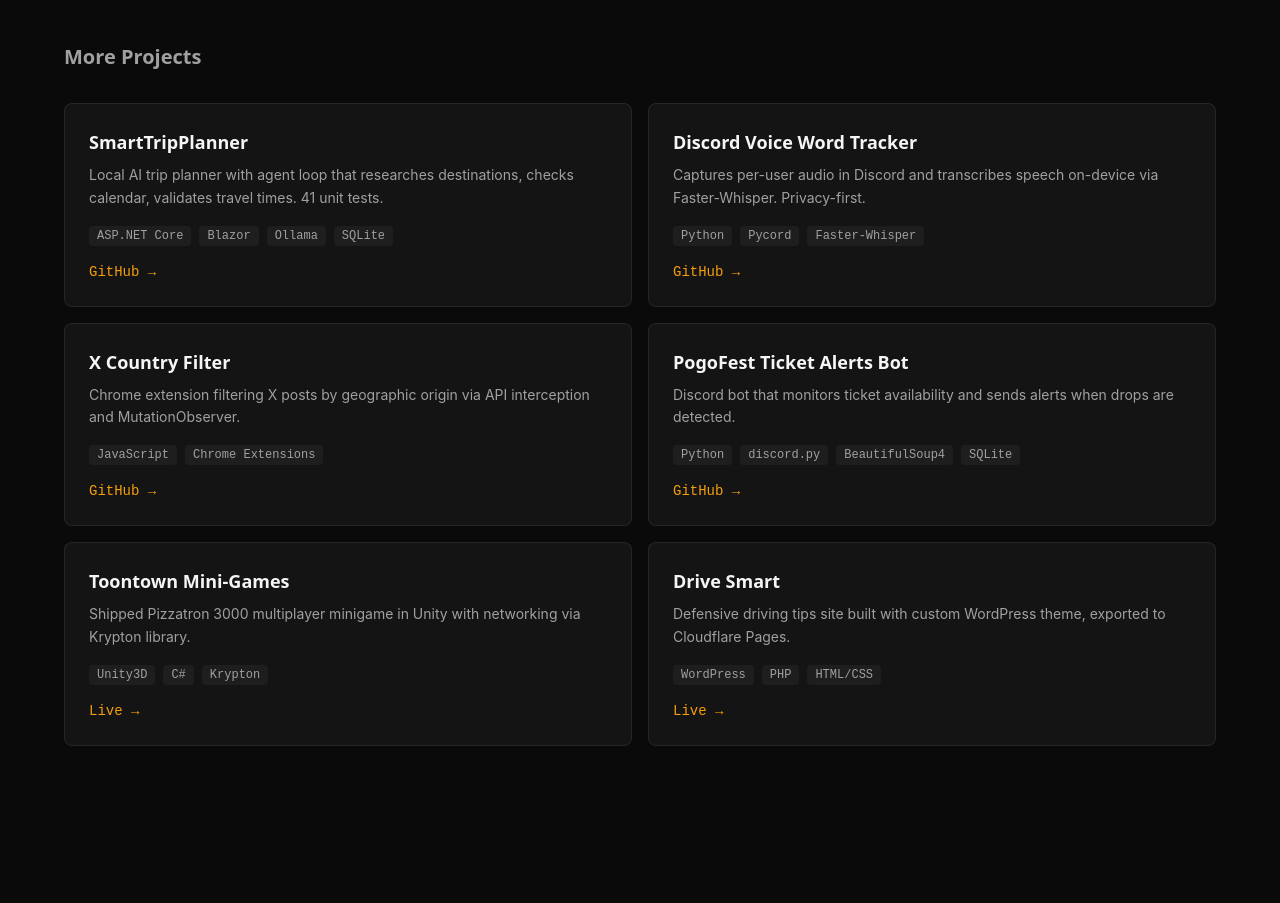
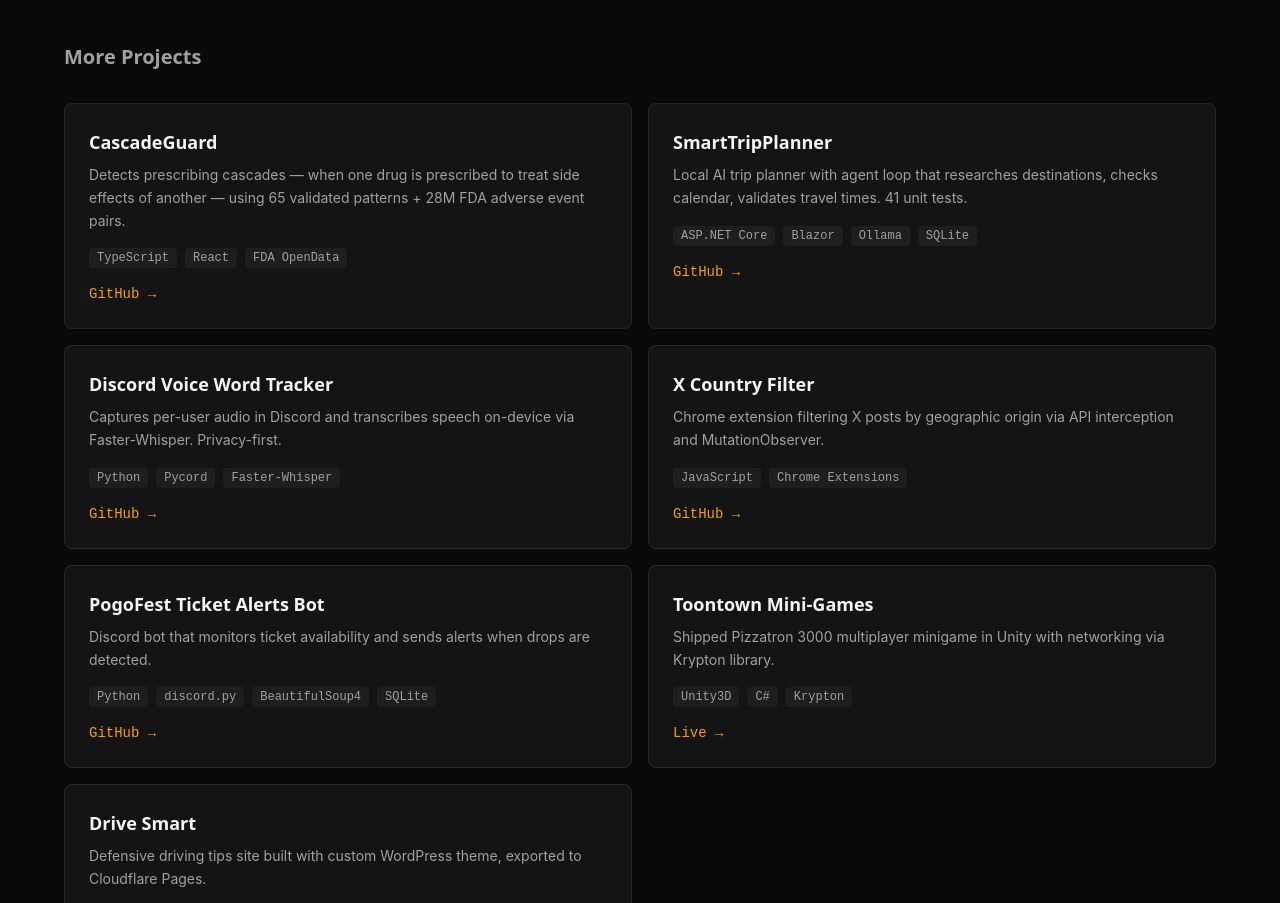
Before and after one commit to JeffreySardella/portfolio, a React (Vite) app in the folder client/: page / in a window 1280 px wide. Shown: the part 3620-4523 px from the top of the page. Built offline with nearby package versions, Linux system fonts and the light colour scheme; no server answers.

Commit message:
feat: add CascadeGuard to compact project grid

```diff
--- a/client/src/data/projects.ts
+++ b/client/src/data/projects.ts
@@ -60,6 +60,14 @@ export const projects: Project[] = [
     featured: true,
   },
   {
+    title: 'CascadeGuard',
+    description:
+      'Detects prescribing cascades — when one drug is prescribed to treat side effects of another — using 65 validated patterns + 28M FDA adverse event pairs.',
+    techTags: ['TypeScript', 'React', 'FDA OpenData'],
+    githubUrl: 'https://github.com/JeffreySardella',
+    featured: false,
+  },
+  {
     title: 'SmartTripPlanner',
     description:
       'Local AI trip planner with agent loop that researches destinations, checks calendar, validates travel times. 41 unit tests.',
```
